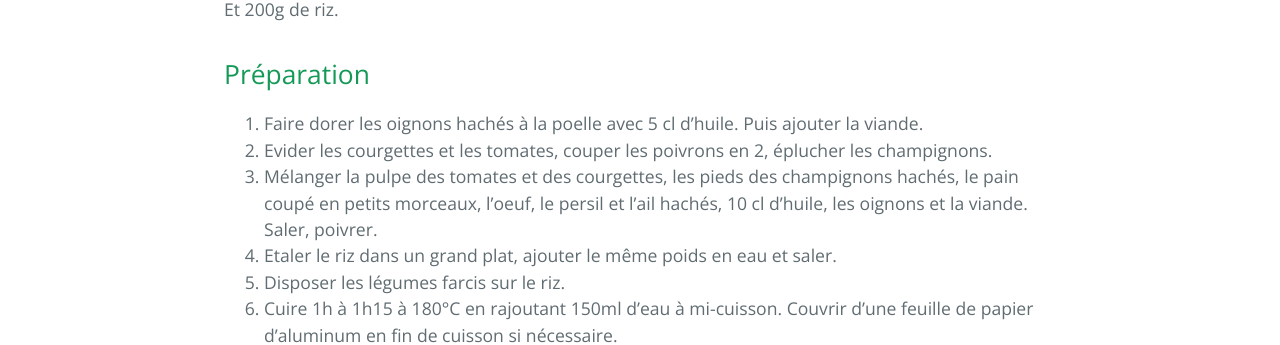
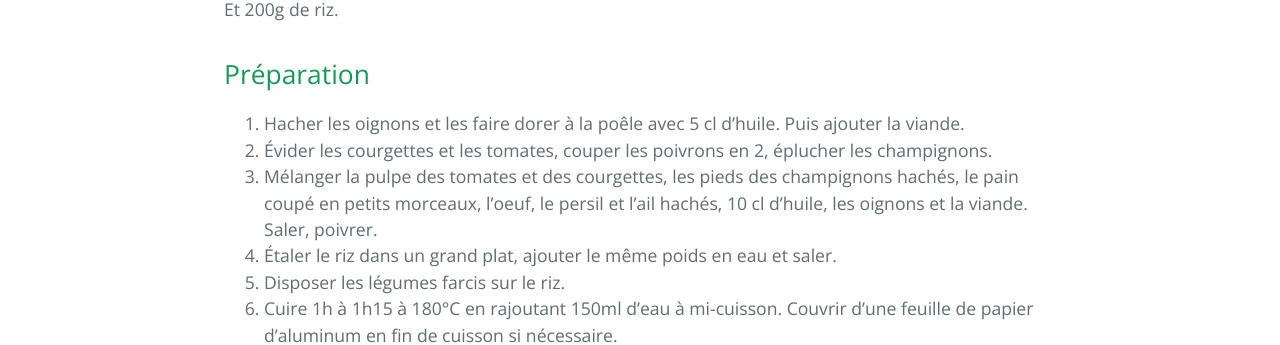
Before and after one commit to tal-chan/miam, a Jekyll site: the page built from _posts/2019-09-01-legumes-farcis.md, in a window 1280 px wide. Shown: the part 861-1206 px from the top of the page. Built offline with Jekyll 4.4.1, drawn with Linux system fonts in a browser that asks for light colours; the repository's description, which GitHub fills in, is left out.

Commit message:
Update 2019-09-01-legumes-farcis.md

```diff
--- a/_posts/2019-09-01-legumes-farcis.md
+++ b/_posts/2019-09-01-legumes-farcis.md
@@ -23,9 +23,9 @@ Pour la farce :
 Et 200g de riz.
 
 ## Préparation
-1. Faire dorer les oignons hachés à la poelle avec 5 cl d'huile. Puis ajouter la viande.
-2. Evider les courgettes et les tomates, couper les poivrons en 2, éplucher les champignons.
+1. Hacher les oignons et les faire dorer à la poêle avec 5 cl d'huile. Puis ajouter la viande.
+2. Évider les courgettes et les tomates, couper les poivrons en 2, éplucher les champignons.
 3. Mélanger la pulpe des tomates et des courgettes, les pieds des champignons hachés, le pain coupé en petits morceaux, l'oeuf, le persil et l'ail hachés, 10 cl d'huile, les oignons et la viande. Saler, poivrer.
-4. Etaler le riz dans un grand plat, ajouter le même poids en eau et saler.
+4. Étaler le riz dans un grand plat, ajouter le même poids en eau et saler.
 5. Disposer les légumes farcis sur le riz.
 6. Cuire 1h à 1h15 à 180°C en rajoutant 150ml d'eau à mi-cuisson. Couvrir d'une feuille de papier d'aluminum en fin de cuisson si nécessaire.
```
